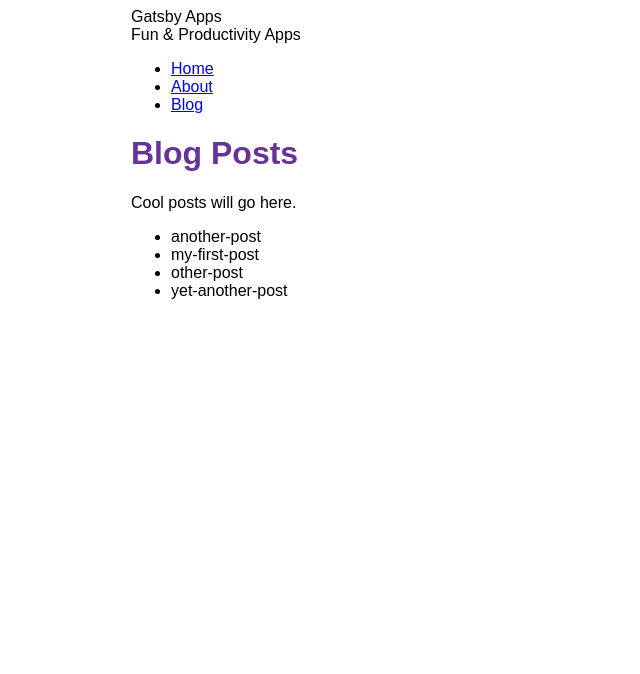
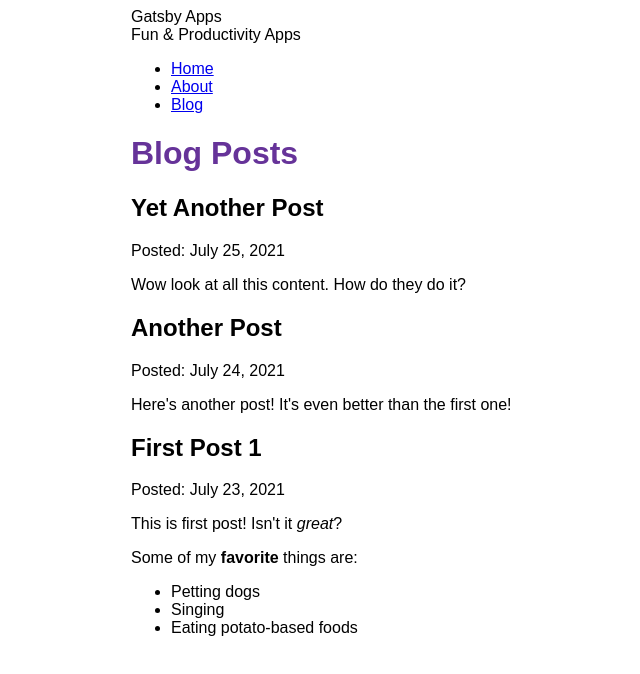
Before and after one commit to vishalbandre/gatsby-minimal-starter, a Gatsby site: page /blog in a window 1280 px wide. Shown: the whole page, without its empty margins (259-899 px from the left). Built offline with nearby package versions, Linux system fonts and the light colour scheme; Gatsby itself is replaced by a stand-in of ours.

Commit message:
Integrated mdx plugin, reading data from filesystem and parsing

```diff
--- a/blog/another-post.mdx
+++ b/blog/another-post.mdx
@@ -0,0 +1,6 @@
+---
+title: "Another Post"
+date: "2021-07-24"
+---
+
+Here's another post! It's even better than the first one!
--- a/blog/my-first-post.mdx
+++ b/blog/my-first-post.mdx
@@ -0,0 +1,12 @@
+---
+title: "First Post 1"
+date: "2021-07-23"
+---
+
+This is first post! Isn't it *great*?
+
+Some of my **favorite** things are:
+
+* Petting dogs
+* Singing
+* Eating potato-based foods
--- a/blog/yet-another-post.mdx
+++ b/blog/yet-another-post.mdx
@@ -0,0 +1,6 @@
+---
+title: "Yet Another Post"
+date: "2021-07-25"
+---
+
+Wow look at all this content. How do they do it?
--- a/gatsby-config.js
+++ b/gatsby-config.js
@@ -14,5 +14,6 @@
                 path: `${__dirname}/blog`,
             }
         },
+        "gatsby-plugin-mdx",
     ],
 };
--- a/package.json
+++ b/package.json
@@ -14,8 +14,11 @@
     "clean": "gatsby clean"
   },
   "dependencies": {
+    "@mdx-js/mdx": "^1.6.22",
+    "@mdx-js/react": "^1.6.22",
     "gatsby": "^3.13.0",
     "gatsby-plugin-image": "^1.13.0",
+    "gatsby-plugin-mdx": "^2.14.0",
     "gatsby-plugin-sharp": "^3.13.0",
     "gatsby-source-filesystem": "^3.13.0",
     "react": "^17.0.1",
--- a/src/pages/blog.js
+++ b/src/pages/blog.js
@@ -1,32 +1,41 @@
 import { graphql } from 'gatsby'
 import * as React from 'react'
+import { MDXRenderer } from 'gatsby-plugin-mdx'
 import Layout from '../components/layout'
 
 const BlogPage = ({ data }) => {
     return (
         <Layout pageTitle="Blog Posts">
-            <p>Cool posts will go here.</p>
-            <ul>
-                {
-                    data.allFile.nodes.map(node => (
-                        <li key={node.name}>
-                            {node.name}
-                        </li>
-                    ))
-                }
-            </ul>
+            {
+                data.allMdx.nodes.map(node => (
+                    <article key={node.id}>
+                        <h2>{node.frontmatter.title}</h2>
+                        <p>Posted: {node.frontmatter.date}</p>
+                        <MDXRenderer>
+                            {node.body}
+                        </MDXRenderer>
+                    </article>
+                ))
+            }
         </Layout>
     )
 }
 
 export const query = graphql
-    `query {
-        allFile {
+    `
+    query {
+        allMdx(sort: {fields: frontmatter___date, order: DESC}) {
           nodes {
-            name
+            frontmatter {
+              date(formatString: "MMMM D, YYYY")
+              title
+            }
+            id
+            body
           }
         }
       }
+
     `
 
 export default BlogPage
```
Also changed, not shown: blog/other-post.mdx (deleted), 1 other file.
